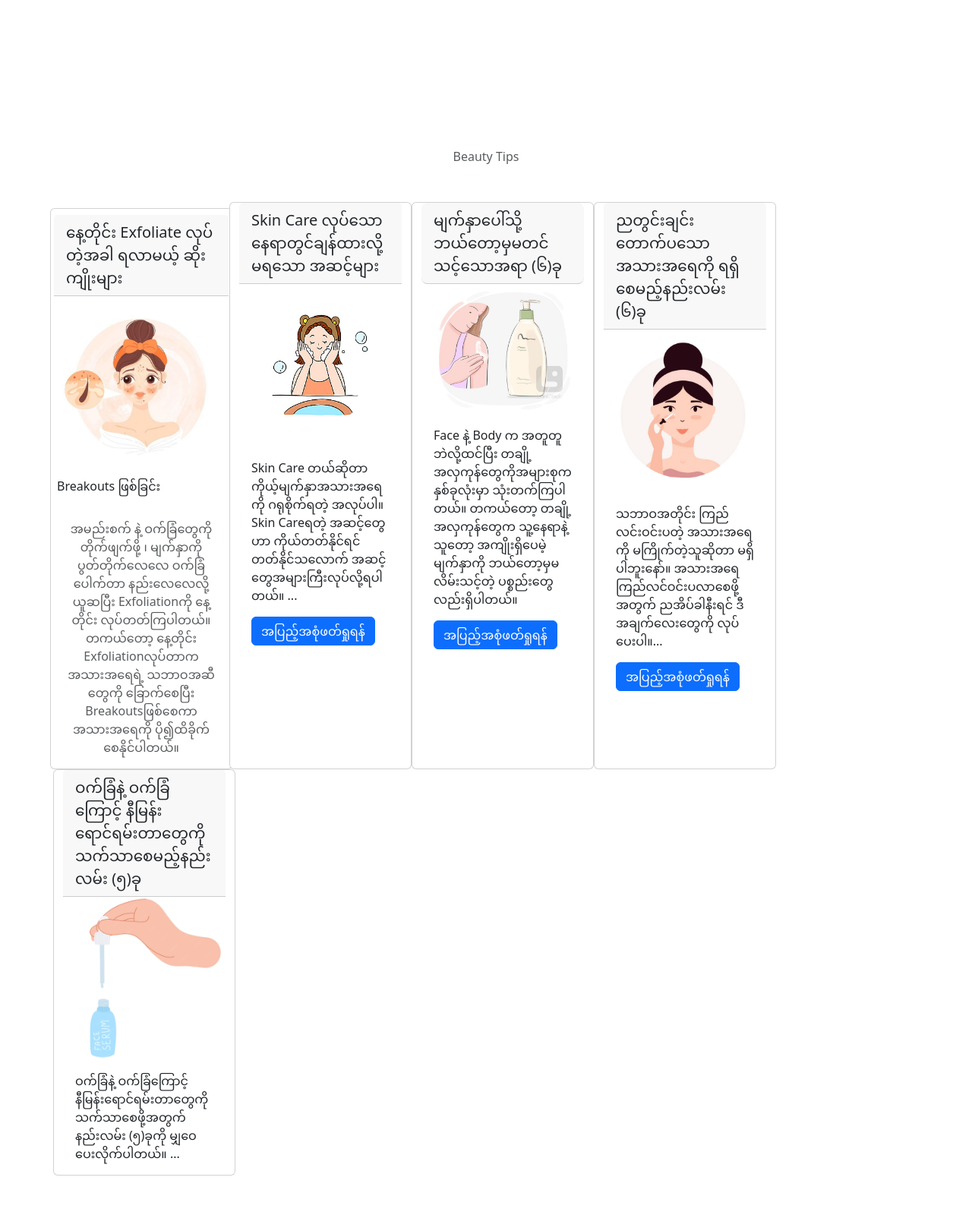
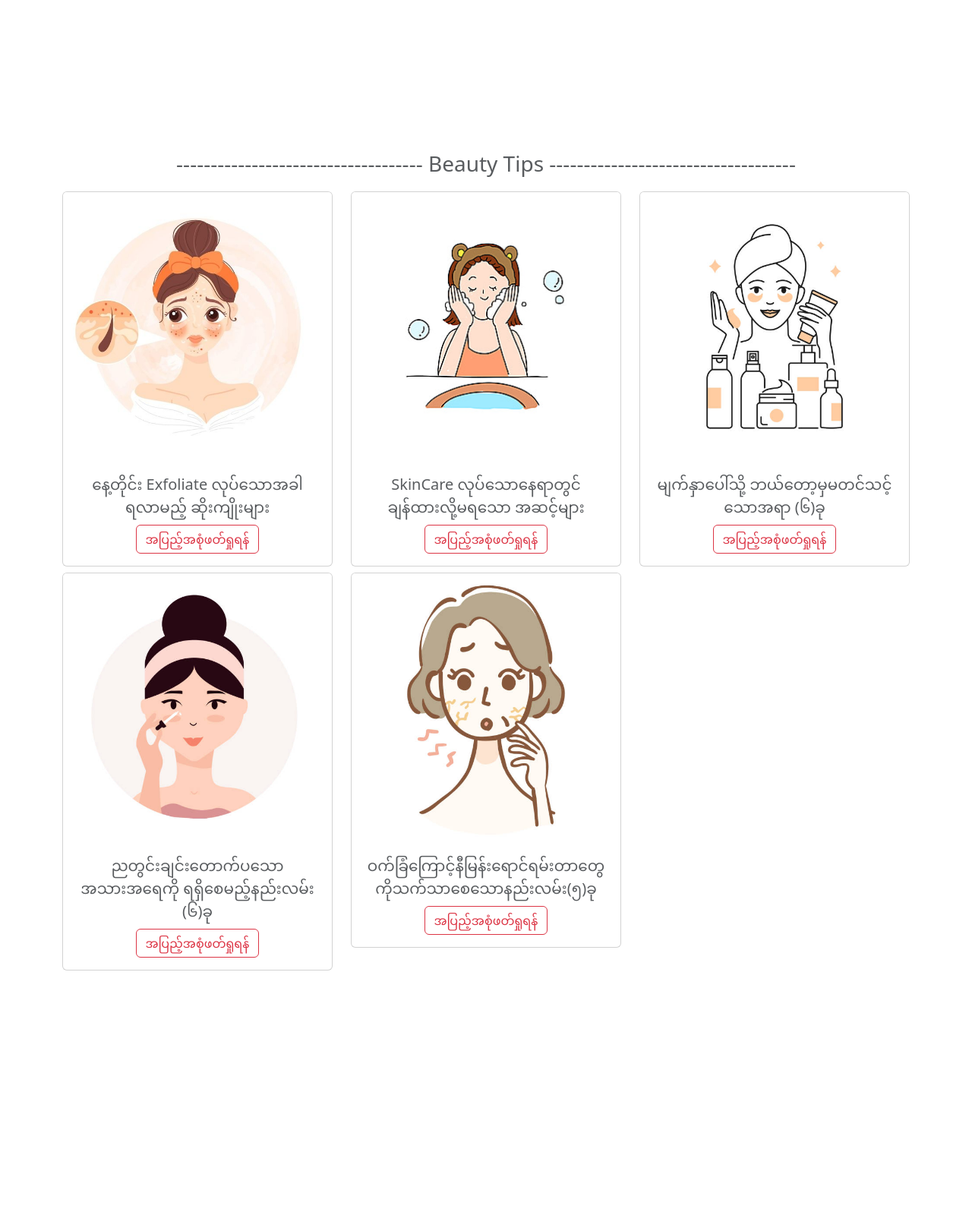
Before and after one commit to SoeYu-Nandar/BeautyReviews, a PHP site: page /navbar.php in a window 1280 px wide. Shown: the part 438-2034 px from the top of the page at 76% size. After the commit the page ends 1716 px from the top, so only its background shows below. Run offline with PHP 8.4, Linux system fonts and the light colour scheme; some libraries are stand-ins or nearby versions.

Commit message:
adding paragraph

```diff
--- a/navbar.php
+++ b/navbar.php
@@ -61,76 +61,69 @@
      <br>
      <br><br><br><br><br><br><br><br><br><br><br><br><br><br><br><br>
     <!-- Beauty Tips Card -->
-   <div id="Beauty Tips" class="container">
-    <p class ="text-center text-muted">Beauty Tips</p>
+   <div class="container" id="Beauty Tips">
+    <p class="text-center text-muted fs-3">------------------------------------ Beauty Tips
+        ------------------------------------
+    </p>
 
-    <div class="row my-5">
-    <div class="card row g-2" style="width: 15rem">
-        <h5 class="card-header lh-base text-Center"> နေ့တိုင်း Exfoliate လုပ်တဲ့အခါ ရလာမယ့် ဆိုးကျိုးများ</h5>
+    <div class="row">
+      <div class="col-12 col-md-6 col-lg-4 mb-2">
+        <div class="card text-center">
         <img src="img/skinbreakout.jpg" class="card-img-top" alt="skin breakout">
-        <div class="card-title">Breakouts ဖြစ်ခြင်း</div>
         <div class="card-body">
-          <p class="card-text text-center text-muted">
-            အမည်းစက် နဲ့ ဝက်ခြံတွေကို တိုက်ဖျက်ဖို့ ၊ မျက်နှာကို ပွတ်တိုက်လေလေ ဝက်ခြံပေါက်တာ နည်းလေလေလို့ ယူဆပြီး Exfoliationကို နေ့တိုင်း လုပ်တတ်ကြပါတယ်။
-            တကယ်တော့ နေ့တိုင်း Exfoliationလုပ်တာက အသားအရေရဲ့ သဘာဝအဆီတွေကို ခြောက်စေပြီး
-            Breakoutsဖြစ်စေကာ အသားအရေကို ပို၍ထိခိုက်စေနိုင်ပါတယ်။
-          </p>
-
+            <h5 class="card-title text-center text-muted lh-base"> နေ့တိုင်း Exfoliate လုပ်သောအခါ <br>ရလာမည့် ဆိုးကျိုးများ</h5>
+            <a href="News/N1.html" class="btn btn-outline-danger" role="center">
+                အပြည့်အစုံဖတ်ရှုရန်</a>
+        </div>
         </div>
       </div>
 
-      <div class="card" style="width: 15rem ;">
-        <h5 class="card-header lh-base "> Skin Care လုပ်သောနေရာတွင်ချန်ထားလို့မရသော အဆင့်များ</h5>
+      <div class="col-12 col-md-6 col-lg-4 mb-2">
+        <div class="card text-center">
         <img src="img/cleaning.jpg" class="card-img-top" alt="cleaning">
         <div class="card-body">
-          <p class="card-text">
-
-	    Skin Care တယ်ဆိုတာ ကိုယ့်မျက်နှာအသားအရေကို ဂရုစိုက်ရတဲ့ အလုပ်ပါ။ Skin Careရတဲ့ အဆင့်တွေဟာ
-        ကိုယ်တတ်နိုင်ရင် တတ်နိုင်သလောက် အဆင့်တွေအများကြီးလုပ်လို့ရပါတယ်။ ...
-          </p>
-          <a href="full" class="btn btn-primary">အပြည့်အစုံဖတ်ရှုရန်</a>
+            <h5 class="card-title text-muted lh-base"> SkinCare လုပ်သောနေရာတွင် <br>ချန်ထားလို့မရသော အဆင့်များ</h5>
+            <a href="News/N2.html" class="btn btn-outline-danger" role="center">
+                အပြည့်အစုံဖတ်ရှုရန်</a>
+        </div>
         </div>
       </div>
 
-      <div class="card" style="width: 15rem ;">
-        <h5 class="card-header lh-base rounded-3">မျက်နှာပေါ်သို့ ဘယ်တော့မှမတင်သင့်သောအရာ (၆)ခု</h5>
-        <img src="img/bodylotion.jpg" class="card-img-top" alt="skin breakout">
+      <div class="col-12 col-md-6 col-lg-4">
+        <div class="card text-center">
+        <img src="img/face.jpg" class="card-img-top" alt="skin breakout">
         <div class="card-body">
-          <p class="card-text">
-            Face နဲ့ Body က အတူတူဘဲလို့ထင်ပြီး တချို့အလှကုန်တွေကိုအများစုက နှစ်ခုလုံးမှာ သုံးတက်ကြပါတယ်။ တကယ်တော့ တချို့အလှကုန်တွေက
-            သူ့နေရာနဲ့သူတော့ အကျိုးရှိပေမဲ့ မျက်နှာကို
-            ဘယ်တော့မှမလိမ်းသင့်တဲ့ ပစ္စည်းတွေလည်းရှိပါတယ်။
-          </p>
-          <a href="full" class="btn btn-primary">အပြည့်အစုံဖတ်ရှုရန်</a>
+            <h5 class="card-title text-center text-muted lh-base"> မျက်နှာပေါ်သို့ ဘယ်တော့မှမတင်သင့်သောအရာ (၆)ခု</h5>
+            <a href="News/N3.html" class="btn btn-outline-danger role="button">
+                အပြည့်အစုံဖတ်ရှုရန်</a>
+        </div>
         </div>
       </div>
 
-      <div class="card" style="width: 15rem ;">
-        <h5 class="card-header lh-base"> ညတွင်းချင်းတောက်ပသော အသားအရေကို ရရှိစေမည့်နည်းလမ်း (၆)ခု</h5>
+      <div class="col-12 col-md-6 col-lg-4">
+        <div class="card text-center">
         <img src="img/faceoil.jpg" class="card-img-top" alt="skin breakout">
         <div class="card-body">
-          <p class="card-text">
-            သဘာဝအတိုင်း ကြည်လင်းဝင်းပတဲ့ အသားအရေကို မကြိုက်တဲ့သူဆိုတာ မရှိပါဘူးနော်။ အသားအရေကြည်လင်ဝင်းပလာစေဖို့အတွက်
-            ညအိပ်ခါနီးရင် ဒီအချက်လေးတွေကို လုပ်ပေးပါ။...
-          </p>
-          <a href="full" class="btn btn-primary">အပြည့်အစုံဖတ်ရှုရန်</a>
+            <h5 class="card-title text-center text-muted lh-base">ညတွင်းချင်းတောက်ပသော အသားအရေကို ရရှိစေမည့်နည်းလမ်း (၆)ခု</h5>
+            <a href="News/N4.html" class="btn btn-outline-danger" role="button">
+                အပြည့်အစုံဖတ်ရှုရန်</a>
+        </div>
         </div>
       </div>
 
-      <div class="card" style="width: 15rem ;">
-        <h5 class="card-header lh-base">ဝက်ခြံနဲ့ ဝက်ခြံကြောင့် နီမြန်းရောင်ရမ်းတာတွေကို သက်သာစေမည့်နည်းလမ်း (၅)ခု</h5>
-        <img src="img/serum.jpg" class="card-img-top" alt="skin breakout">
+      <div class="col-12 col-md-6 col-lg-4">
+        <div class="card text-center">
+        <img src="img/dryskin.jpg" class="card-img-top" alt="skin breakout">
         <div class="card-body">
-          <p class="card-text">
-            ဝက်ခြံနဲ့ ဝက်ခြံကြောင့် နီမြန်းရောင်ရမ်းတာတွေကို သက်သာစေဖို့အတွက် နည်းလမ်း (၅)ခုကို မျှဝေပေးလိုက်ပါတယ်။
-           ...
-          </p>
-
+            <h5 class="card-title text-muted lh-base">ဝက်ခြံကြောင့်နီမြန်းရောင်ရမ်းတာတွေကိုသက်သာစေသောနည်းလမ်း(၅)ခု</h5>
+            <a href="News/N5.html" class="btn btn-outline-danger" role="button">
+                အပြည့်အစုံဖတ်ရှုရန်</a>
+        </div>
         </div>
       </div>
 
+    </div>
    </div>
-  </div>
     <script src="css/bootstrap.bundle.js"></script>
 </body>
 </html>
```
Also changed, not shown: News/N1.html (added, +50 -0 lines), News/N2.html (added, +35 -0 lines), News/N3.html (added, +43 -0 lines), News/N4.html (added, +41 -0 lines), News/N5.html (added, +35 -0 lines), News/newstyle.css (added, +7 -0 lines), classes/signup.php (+55 -0 lines), register.php (+29 -7 lines), img/ances.jpg (added), img/anceskin.jpg (deleted), img/bodylotion.jpg (deleted), img/face.jpg (added), img/sensitiveskin.jpg (deleted).
